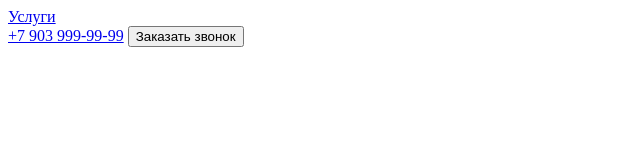
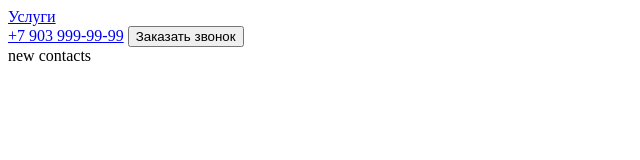
Before and after one commit to iancovici/special-app, a plain HTML site: page index.html in a window 1280 px wide. Shown: the full height of the page, 0-640 px from the left. Drawn offline with Linux system fonts and the light colour scheme.

Commit message:
added new contacts block

```diff
--- a/index.html
+++ b/index.html
@@ -20,6 +20,7 @@
             <a href="tel:+79039999999">+7 903 999-99-99</a>
             <button>Заказать звонок</button>
         </div>
+        <div>new contacts</div>
     </header>
 </body>
 </html>
```
